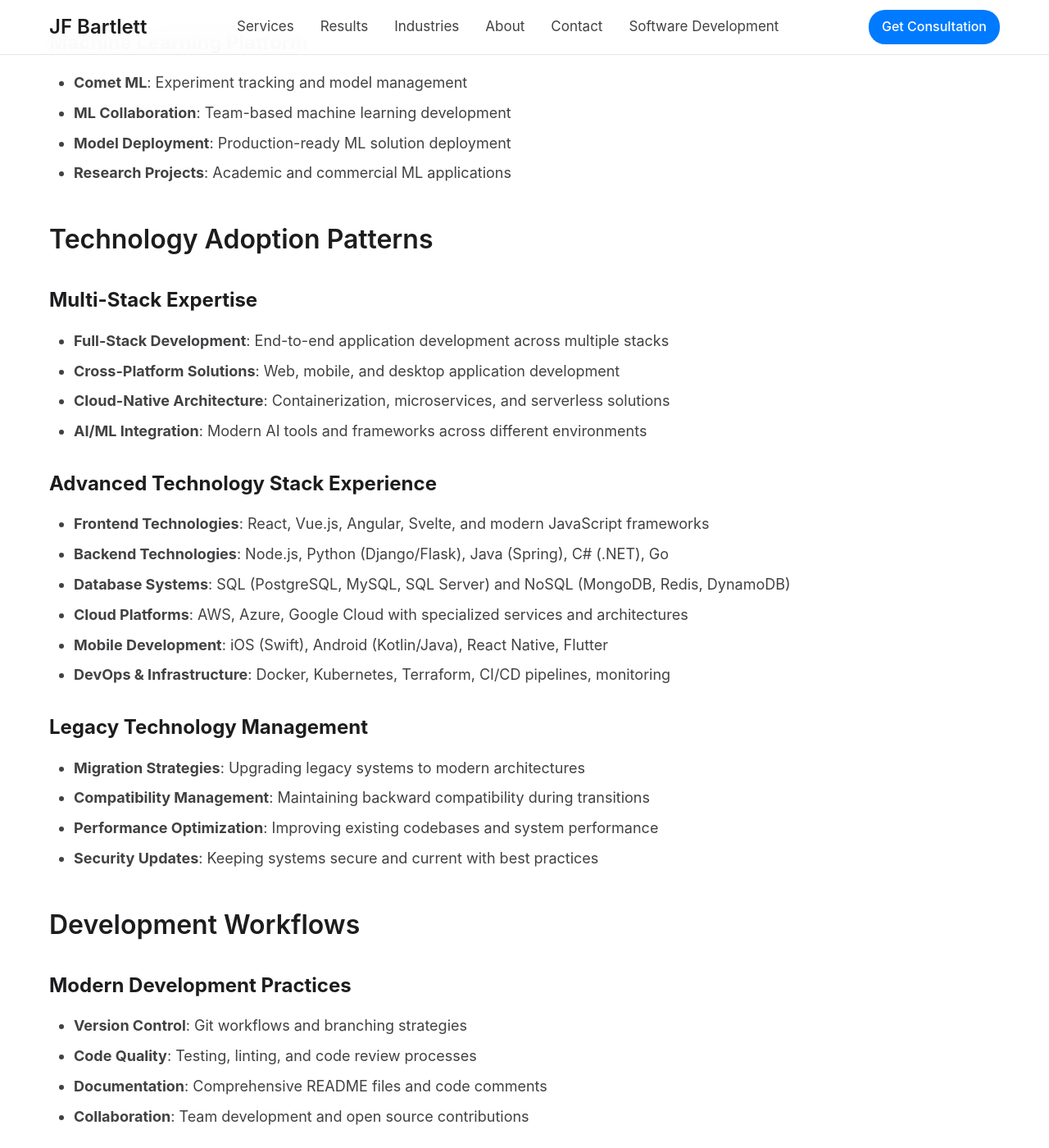
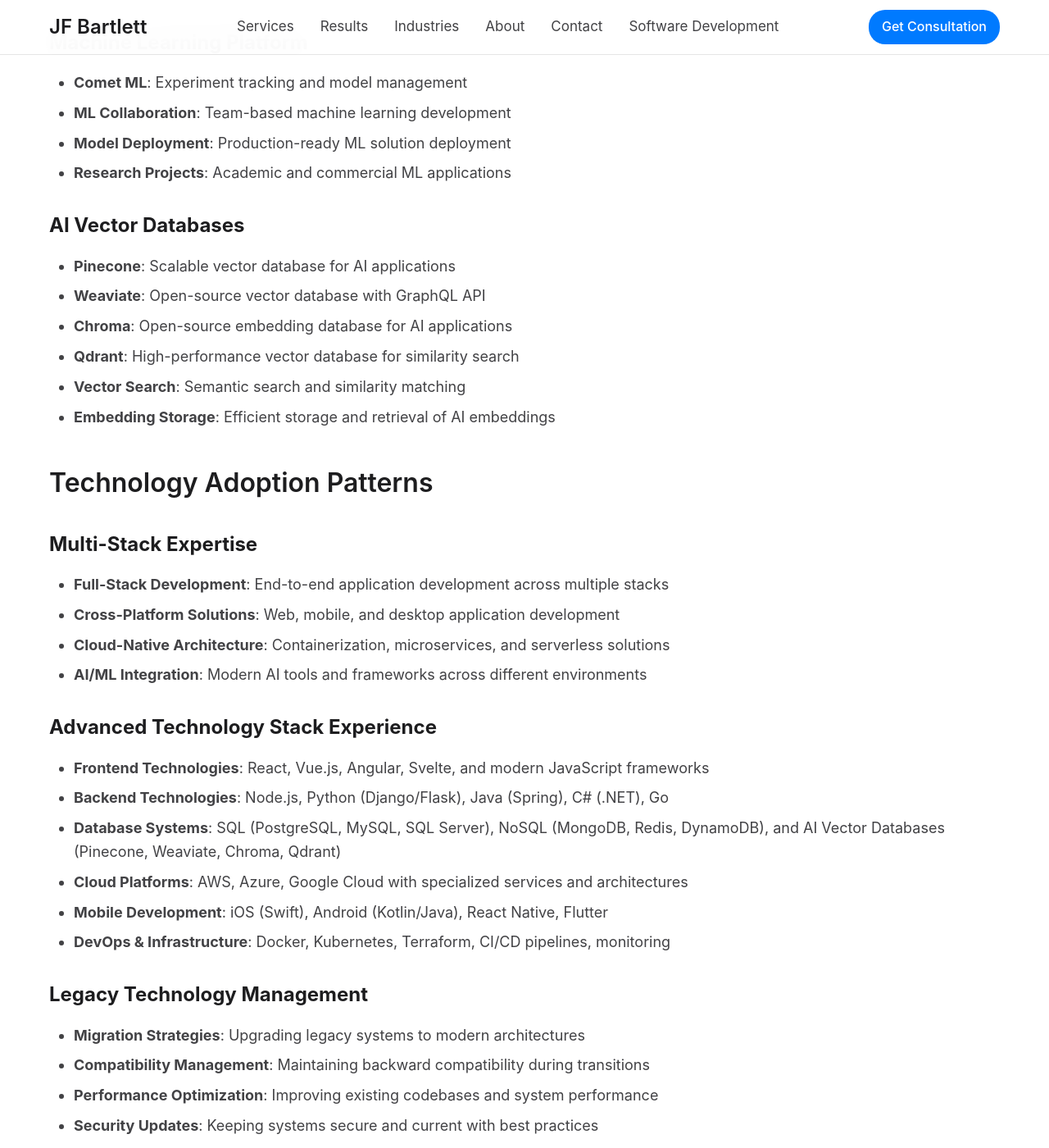
Before and after one commit to JohnBartlett/johnbartlett.github.io, a Jekyll site: the page built from technology-stacks.md, in a window 1280 px wide and 1400 px high, scrolled down 1718 px. Shown: the whole window at 82% size. Built offline with Jekyll 4.4.1, drawn with Linux system fonts in a browser that asks for light colours; some of the changed text lies outside the part shown.

Commit message:
Add AI vector databases to technology coverage
- Add Pinecone, Weaviate, Chroma, Qdrant to database systems
- Add dedicated AI Vector Databases section in technology-stacks.md
- Add AI Database Technologies section in development-tools.md
- Include vector search and embedding storage capabilities
- Update version to 3.2.32

```diff
--- a/_config.yml
+++ b/_config.yml
@@ -37,4 +37,4 @@
     url: "/software-development/"
 
 # Site version
-version: 3.2.31
+version: 3.2.32
--- a/_layouts/default.html
+++ b/_layouts/default.html
@@ -951,7 +951,7 @@
             </div>
 
             <div class="footer-bottom">
-                <p>&copy; 2025 JF Bartlett & Associates. All rights reserved. | AI Strategy & Implementation Consulting | v3.2.31</p>
+                <p>&copy; 2025 JF Bartlett & Associates. All rights reserved. | AI Strategy & Implementation Consulting | v3.2.32</p>
             </div>
         </div>
     </footer>
--- a/technology-stacks.md
+++ b/technology-stacks.md
@@ -52,6 +52,14 @@
 - **Model Deployment**: Production-ready ML solution deployment
 - **Research Projects**: Academic and commercial ML applications
 
+### **AI Vector Databases**
+- **Pinecone**: Scalable vector database for AI applications
+- **Weaviate**: Open-source vector database with GraphQL API
+- **Chroma**: Open-source embedding database for AI applications
+- **Qdrant**: High-performance vector database for similarity search
+- **Vector Search**: Semantic search and similarity matching
+- **Embedding Storage**: Efficient storage and retrieval of AI embeddings
+
 ## Technology Adoption Patterns
 
 ### **Multi-Stack Expertise**
@@ -63,7 +71,7 @@
 ### **Advanced Technology Stack Experience**
 - **Frontend Technologies**: React, Vue.js, Angular, Svelte, and modern JavaScript frameworks
 - **Backend Technologies**: Node.js, Python (Django/Flask), Java (Spring), C# (.NET), Go
-- **Database Systems**: SQL (PostgreSQL, MySQL, SQL Server) and NoSQL (MongoDB, Redis, DynamoDB)
+- **Database Systems**: SQL (PostgreSQL, MySQL, SQL Server), NoSQL (MongoDB, Redis, DynamoDB), and AI Vector Databases (Pinecone, Weaviate, Chroma, Qdrant)
 - **Cloud Platforms**: AWS, Azure, Google Cloud with specialized services and architectures
 - **Mobile Development**: iOS (Swift), Android (Kotlin/Java), React Native, Flutter
 - **DevOps & Infrastructure**: Docker, Kubernetes, Terraform, CI/CD pipelines, monitoring
```
Also changed, not shown: development-tools.md (+8 -0 lines), software-development.md (+1 -1 lines).
